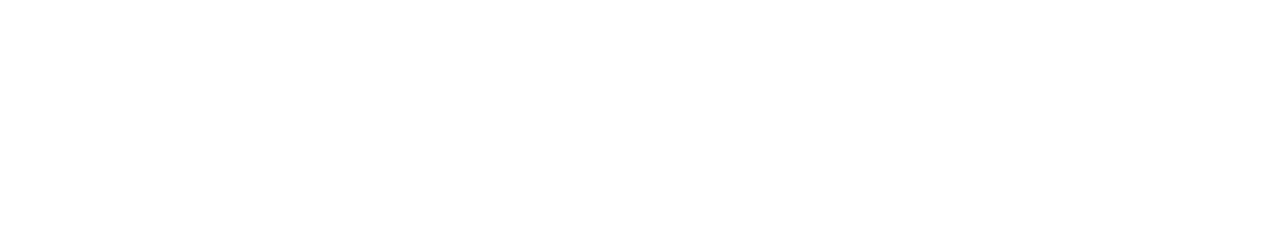
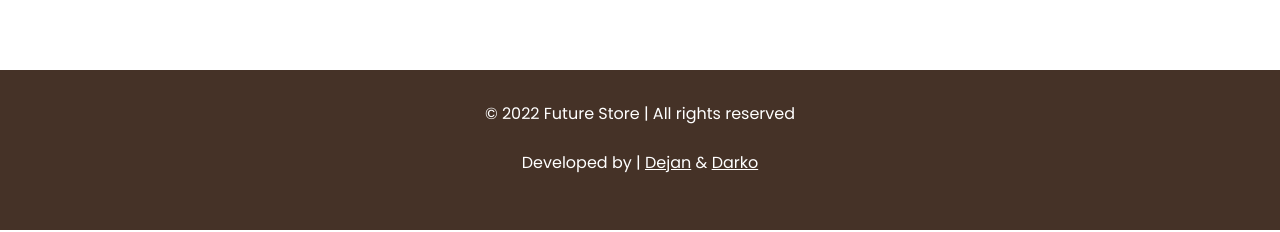
Before and after one commit to dejooo98/E-commerce-store, a React (Create React App) app: page /furnitures/1 in a window 1280 px wide. Shown: the part 565-797 px from the top of the page. Built offline with nearby package versions, Linux system fonts and the light colour scheme; data requests are answered from the project's data file.

Commit message:
Dodat Footer u SibgleProuct i linkovan  btn shop now

```diff
--- a/src/pages/Home.js
+++ b/src/pages/Home.js
@@ -1,4 +1,5 @@
 import React from "react";
+import { Link } from "react-router-dom";
 import Footer from "../components/Footer";
 import ProductsList from "../components/ProductsList";
 import useFetch from "./useFetch";
@@ -14,7 +15,9 @@ const Home = () => {
           <h4 className="text-slanted">
             Lorem Ipsum is simply dummy text of the printing
           </h4>
-          <a className="btn hero-btn text-slanted">shop now</a>
+          <Link to='/products'>
+            <div className="btn hero-btn text-slanted">shop now</div>
+          </Link>
         </div>
       </section>
       {error && <div>{error}</div>}
--- a/src/pages/SingleProduct.js
+++ b/src/pages/SingleProduct.js
@@ -1,5 +1,6 @@
 import React from 'react'
 import { useParams } from 'react-router-dom'
+import Footer from '../components/Footer'
 import useFetch from './useFetch'
 
 const SingleProduct = () => {
@@ -29,7 +30,9 @@ const SingleProduct = () => {
                 </article>
             </div>
           </section>
+
         )}
+        <Footer/>
     </div>
   )
 }
```
